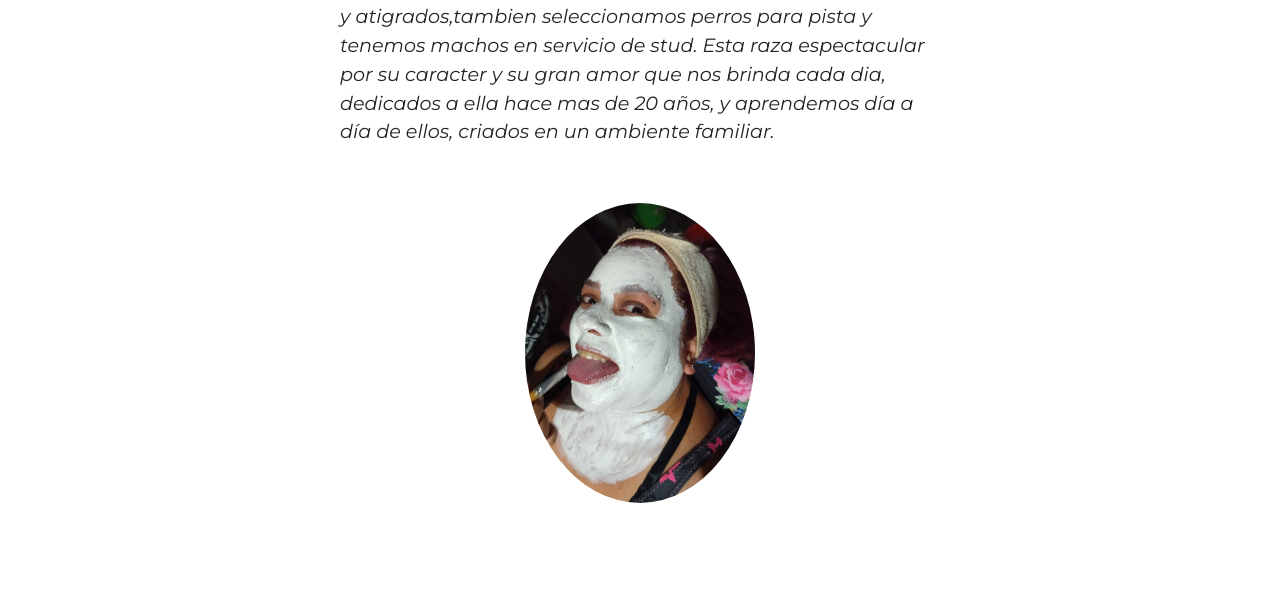
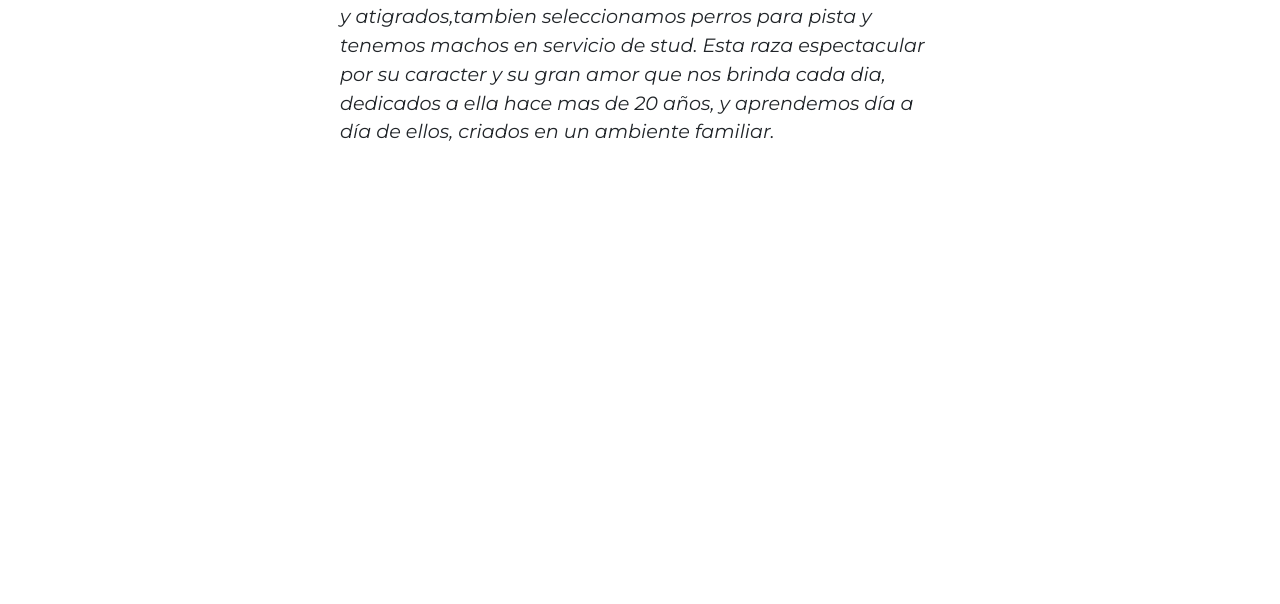
Before and after one commit to jpalomino92/TheGreatParadise, a website: page nosotros.html in a window 1280 px wide. Shown: the part 170-774 px from the top of the page. Drawn offline with nearby package versions, Linux system fonts and the light colour scheme; a web font is replaced by a local one.

Commit message:
Update nosotros.html

```diff
--- a/nosotros.html
+++ b/nosotros.html
@@ -69,10 +69,12 @@
             Criadero especializado en la raza gran danes , de color bayos y atigrados,tambien seleccionamos perros para pista y tenemos machos en servicio de stud. Esta raza espectacular por su caracter y su gran amor que nos brinda cada dia, dedicados a ella hace mas de 20 años, y aprendemos día a día de ellos, criados en un ambiente familiar.
             </p>
         </div>
+        <!--
+            <div class="principalImage">
+                <img src="" alt="" class="Me">
+            </div>
 
-        <div class="principalImage">
-            <img src="Imagenes/nosotros/me.jpg" alt="" class="Me">
-        </div>
+        -->
     </section>
 
 
```
